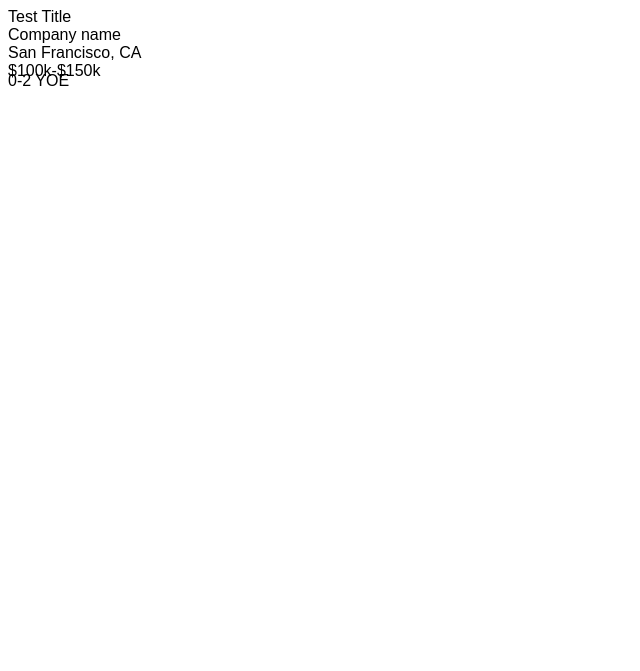
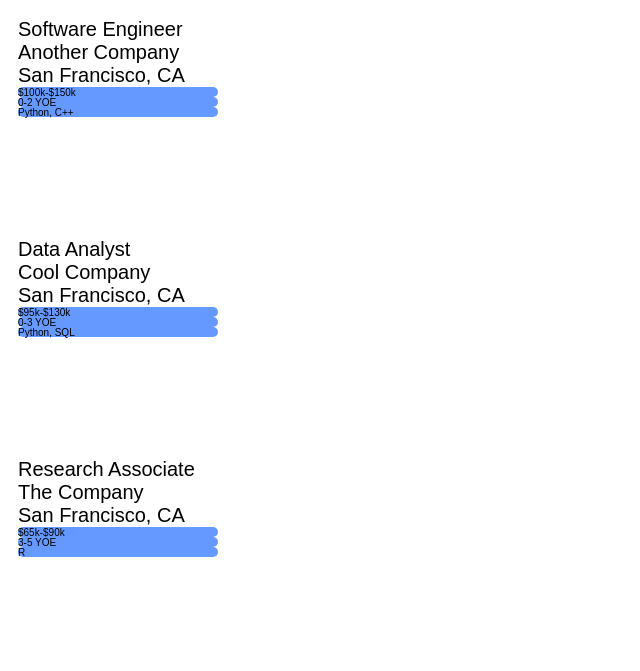
Before and after one commit to cristywei/job-tiles, a plain HTML site: page index.html in a window 1280 px wide. Shown: the whole page, without its empty margins (0-640 px from the left). Drawn offline with Linux system fonts and the light colour scheme.

Commit message:
first tile formatting

```diff
--- a/index.html
+++ b/index.html
@@ -6,17 +6,20 @@
 
 body {
     font-family: Arial;
+    font-size: 20px;
 }
 
 .tile {
     border: 1px #000;
     height: 200px;
-    width: 200px;
+    padding: 10px;
+    width: 200px
 }
 
 .tag {
-    border-radius: 5px
-    color: #3366ff;
+    background-color: #6699FF;
+    border-radius: 5px;
+    font-size: 10px;
     height: 10px;
 }
 
@@ -24,12 +27,28 @@ body {
 </head>
 <body>
 <div class="tile">
-    Test Title<br>
-    Company name<br>
+    Software Engineer<br>
+    Another Company<br>
     San Francisco, CA<br>
     <div class="tag">$100k-$150k</div>
     <div class="tag">0-2 YOE</div>
-    <div class="tag"></div>
+    <div class="tag">Python, C++</div>
+</div>
+<div class="tile">
+    Data Analyst<br>
+    Cool Company<br>
+    San Francisco, CA<br>
+    <div class="tag">$95k-$130k</div>
+    <div class="tag">0-3 YOE</div>
+    <div class="tag">Python, SQL</div>
+</div>
+<div class="tile">
+    Research Associate<br>
+    The Company<br>
+    San Francisco, CA<br>
+    <div class="tag">$65k-$90k</div>
+    <div class="tag">3-5 YOE</div>
+    <div class="tag">R</div>
 </div>
 </body>
 </html>
```
